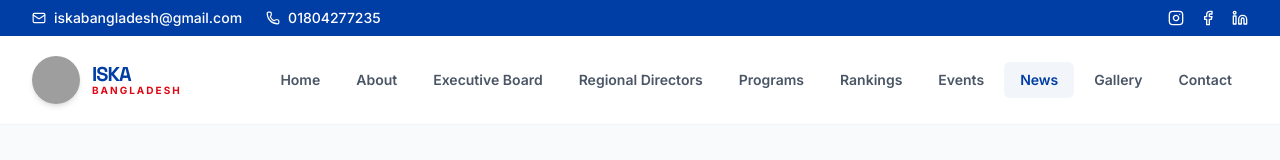
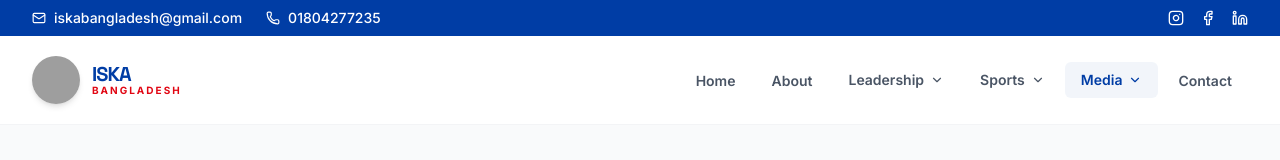
Before and after one commit to AK-Tanha/ISKA-site, a Next.js app: page /news in a window 1280 px wide. Shown: the top 160 px of the page. Built offline with nearby package versions, Linux system fonts and the light colour scheme; grey boxes are pictures that could not be loaded.

Commit message:
feat(nav): implement navigation dropdown menus
Group navigation links under Leadership, Sports, and Media categories to improve site structure and user experience.

```diff
--- a/components/Navigation.tsx
+++ b/components/Navigation.tsx
@@ -4,12 +4,13 @@ import React, { useState, useEffect } from 'react';
 import Link from 'next/link';
 import { usePathname } from 'next/navigation';
 import { motion, AnimatePresence } from 'motion/react';
-import { Menu, X, Instagram, Facebook, Linkedin, Mail, Phone } from 'lucide-react';
+import { Menu, X, Instagram, Facebook, Linkedin, Mail, Phone, ChevronDown } from 'lucide-react';
 import { NAV_LINKS, SOCIAL_LINKS, CONTACT_INFO } from '@/lib/data';
 
 export function Header() {
   const [isOpen, setIsOpen] = useState(false);
   const [scrolled, setScrolled] = useState(false);
+  const [activeSubmenu, setActiveSubmenu] = useState<string | null>(null);
   const pathname = usePathname();
 
   useEffect(() => {
@@ -66,8 +67,41 @@ export function Header() {
           {/* Desktop Nav */}
           <div className="hidden lg:flex items-center gap-1">
             {NAV_LINKS.map((link) => (
+              <div key={link.name} className="relative group/menu">
+                {link.submenu ? (
+                  <>
+                    <button
+                      className={`px-4 py-2 text-sm font-semibold rounded-md transition-colors flex items-center gap-1.5 ${
+                        link.submenu.some(sub => pathname === sub.href)
+                          ? 'text-iska-blue bg-iska-blue/5'
+                          : 'text-gray-600 hover:text-iska-blue hover:bg-gray-50'
+                      }`}
+                    >
+                      {link.name}
+                      <ChevronDown size={14} className="group-hover/menu:rotate-180 transition-transform duration-300" />
+                    </button>
+
+                    {/* Dropdown */}
+                    <div className="absolute top-full left-0 pt-2 opacity-0 translate-y-2 pointer-events-none group-hover/menu:opacity-100 group-hover/menu:translate-y-0 group-hover/menu:pointer-events-auto transition-all duration-300 z-50">
+                      <div className="bg-white rounded-xl shadow-2xl border border-gray-100 p-2 min-w-[200px]">
+                        {link.submenu.map((sub) => (
                           <Link
-                key={link.href}
+                            key={sub.href}
+                            href={sub.href}
+                            className={`block px-4 py-2.5 text-sm font-medium rounded-lg transition-colors ${
+                              pathname === sub.href
+                                ? 'text-iska-blue bg-iska-blue/5'
+                                : 'text-gray-600 hover:text-iska-blue hover:bg-gray-50'
+                            }`}
+                          >
+                            {sub.name}
+                          </Link>
+                        ))}
+                      </div>
+                    </div>
+                  </>
+                ) : (
+                  <Link
                     href={link.href}
                     className={`px-4 py-2 text-sm font-semibold rounded-md transition-colors ${
                       pathname === link.href
@@ -77,6 +111,8 @@ export function Header() {
                   >
                     {link.name}
                   </Link>
+                )}
+              </div>
             ))}
           </div>
 
@@ -100,8 +136,54 @@ export function Header() {
             >
               <div className="container-custom py-6 flex flex-col gap-2">
                 {NAV_LINKS.map((link) => (
+                  <div key={link.name}>
+                    {link.submenu ? (
+                      <div className="flex flex-col">
+                        <button
+                          onClick={() => setActiveSubmenu(activeSubmenu === link.name ? null : link.name)}
+                          className={`flex items-center justify-between w-full px-4 py-4 text-lg font-bold rounded-lg transition-colors ${
+                            link.submenu.some(sub => pathname === sub.href)
+                              ? 'text-iska-blue bg-iska-blue/5'
+                              : 'text-gray-600'
+                          }`}
+                        >
+                          {link.name}
+                          <ChevronDown
+                            size={20}
+                            className={`transition-transform duration-300 ${activeSubmenu === link.name ? 'rotate-180' : ''}`}
+                          />
+                        </button>
+
+                        <AnimatePresence>
+                          {activeSubmenu === link.name && (
+                            <motion.div
+                              initial={{ opacity: 0, height: 0 }}
+                              animate={{ opacity: 1, height: 'auto' }}
+                              exit={{ opacity: 0, height: 0 }}
+                              className="overflow-hidden bg-gray-50/50 rounded-lg mx-2"
+                            >
+                              <div className="flex flex-col p-2 gap-1">
+                                {link.submenu.map((sub) => (
                                   <Link
-                    key={link.href}
+                                    key={sub.href}
+                                    href={sub.href}
+                                    onClick={() => setIsOpen(false)}
+                                    className={`px-4 py-3 text-base font-semibold rounded-lg transition-colors ${
+                                      pathname === sub.href
+                                        ? 'text-iska-blue bg-iska-blue/5'
+                                        : 'text-gray-500 hover:text-iska-blue'
+                                    }`}
+                                  >
+                                    {sub.name}
+                                  </Link>
+                                ))}
+                              </div>
+                            </motion.div>
+                          )}
+                        </AnimatePresence>
+                      </div>
+                    ) : (
+                      <Link
                         href={link.href}
                         onClick={() => setIsOpen(false)}
                         className={`px-4 py-4 text-lg font-bold rounded-lg transition-colors ${
@@ -112,6 +194,8 @@ export function Header() {
                       >
                         {link.name}
                       </Link>
+                    )}
+                  </div>
                 ))}
                 <div className="pt-6 mt-4 border-t border-gray-100 flex gap-6 px-4">
                   <a href={SOCIAL_LINKS.instagram} target="_blank" rel="noopener noreferrer" className="text-gray-400 hover:text-iska-blue transition-colors">
--- a/lib/data.ts
+++ b/lib/data.ts
@@ -1,13 +1,31 @@
 export const NAV_LINKS = [
   { name: 'Home', href: '/' },
   { name: 'About', href: '/about' },
+  {
+    name: 'Leadership',
+    href: '#',
+    submenu: [
       { name: 'Executive Board', href: '/board' },
       { name: 'Regional Directors', href: '/directors' },
+    ]
+  },
+  {
+    name: 'Sports',
+    href: '#',
+    submenu: [
       { name: 'Programs', href: '/programs' },
       { name: 'Rankings', href: '/rankings' },
       { name: 'Events', href: '/events' },
+    ]
+  },
+  {
+    name: 'Media',
+    href: '#',
+    submenu: [
       { name: 'News', href: '/news' },
       { name: 'Gallery', href: '/gallery' },
+    ]
+  },
   { name: 'Contact', href: '/contact' },
 ];
 
```
Lines whose indentation alone changed are shown as unchanged.
